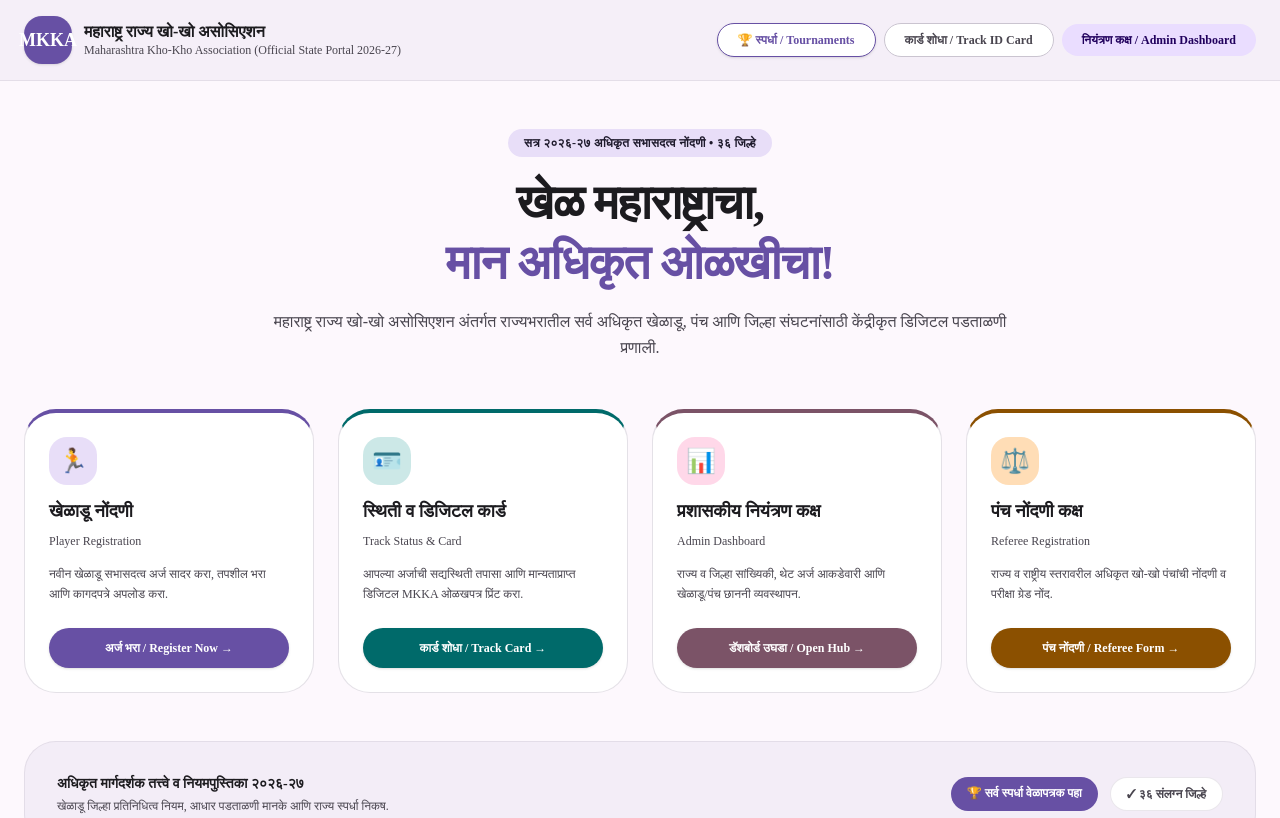
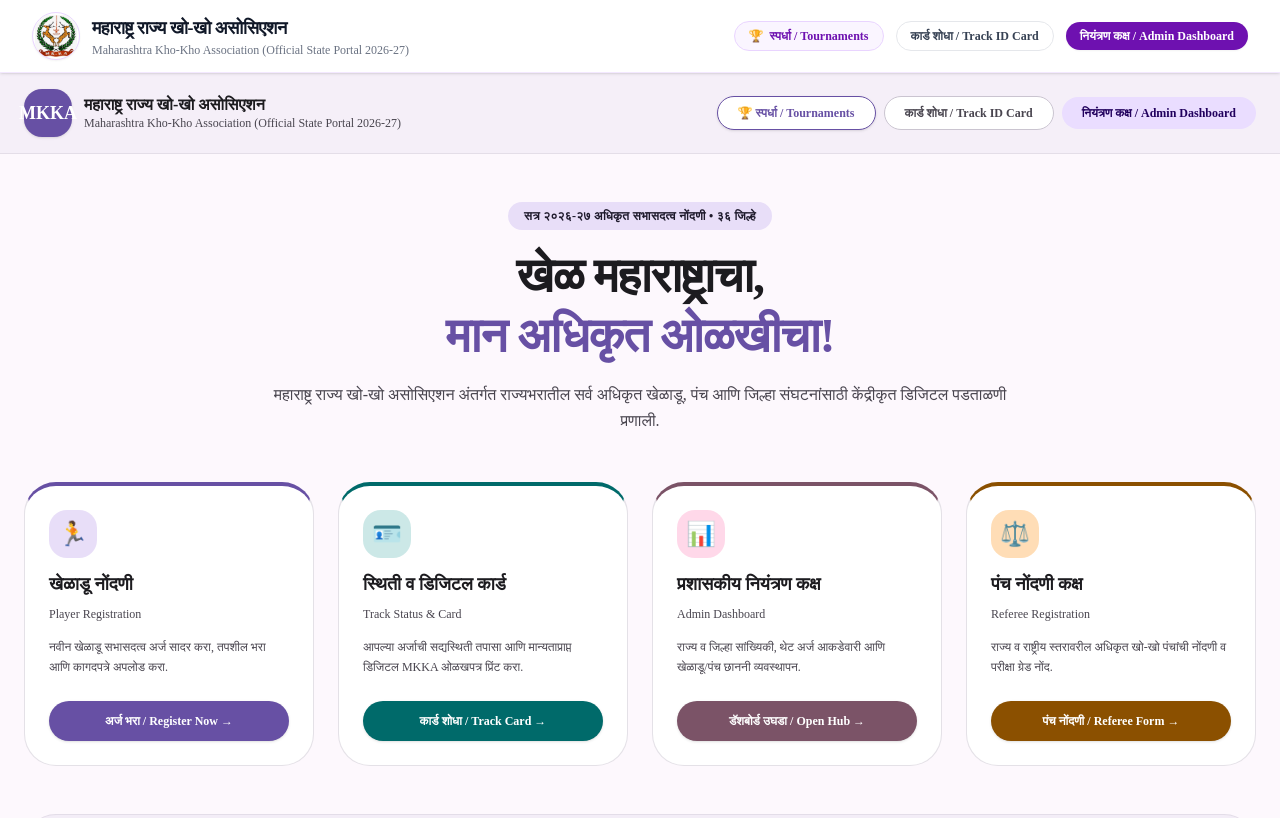
Before and after one commit to KshitijPilankar/mkka-portal, a Next.js app in the folder web/: page / in a window 1280 px wide. Shown: the top 818 px of the page. Built offline with nearby package versions, Linux system fonts and the light colour scheme.

Commit message:
feat: replace placeholder with official MKKA logo in layout navbar

```diff
--- a/web/src/app/layout.tsx
+++ b/web/src/app/layout.tsx
@@ -1,33 +1,83 @@
 import type { Metadata } from "next";
-import { Geist, Geist_Mono } from "next/font/google";
+import Image from "next/image";
+import Link from "next/link";
 import "./globals.css";
 
-const geistSans = Geist({
-  variable: "--font-geist-sans",
-  subsets: ["latin"],
-});
-
-const geistMono = Geist_Mono({
-  variable: "--font-geist-mono",
-  subsets: ["latin"],
-});
-
 export const metadata: Metadata = {
-  title: "Create Next App",
-  description: "Generated by create next app",
+  title: "महाराष्ट्र राज्य खो-खो असोसिएशन (MKKA)",
+  description: "Maharashtra Kho-Kho Association - Official State Portal 2026-27",
+  icons: {
+    icon: "/mkka-logo.png",
+  },
 };
 
-export default function RootLayout({ children }: LayoutProps<"/">) {
+export default function RootLayout({
+  children,
+}: Readonly<{
+  children: React.ReactNode;
+}>) {
   return (
-    <html
-      lang="en"
-      className={`${geistSans.variable} ${geistMono.variable} h-full antialiased`}
-    >
-      <body
-        className="min-h-full flex flex-col"
-        suppressHydrationWarning
-      >
-        {children}
+    <html lang="mr">
+      <body className="min-h-screen bg-[#FDF8FD] text-[#1C1B1F] antialiased selection:bg-purple-100 selection:text-purple-900">
+        {/* Top Official Header */}
+        <header className="sticky top-0 z-50 w-full border-b border-purple-100 bg-white/95 backdrop-blur-md shadow-sm">
+          <div className="mx-auto flex max-w-7xl items-center justify-between px-4 py-3 sm:px-6 lg:px-8">
+
+            {/* Left: Official Logo + Association Typography */}
+            <Link href="/" className="flex items-center gap-3 transition hover:opacity-90">
+              <div className="relative flex h-12 w-12 shrink-0 items-center justify-center overflow-hidden rounded-full border border-purple-200 bg-white shadow-xs">
+                <Image
+                  src="/mkka-logo.png"
+                  alt="महाराष्ट्र राज्य खो-खो असोसिएशन अधिकृत लोगो"
+                  width={48}
+                  height={48}
+                  className="h-full w-full object-contain p-0.5"
+                  priority
+                />
+              </div>
+              <div className="flex flex-col">
+                <span className="text-base font-bold tracking-tight text-gray-900 sm:text-lg">
+                  महाराष्ट्र राज्य खो-खो असोसिएशन
+                </span>
+                <span className="text-xs font-medium text-gray-500 sm:text-xs">
+                  Maharashtra Kho-Kho Association (Official State Portal 2026-27)
+                </span>
+              </div>
+            </Link>
+
+            {/* Right: Quick Action Navigation */}
+            <nav className="flex items-center gap-2 sm:gap-3">
+              <Link
+                href="/tournaments"
+                className="flex items-center gap-1.5 rounded-full border border-purple-200 bg-purple-50 px-3.5 py-1.5 text-xs font-semibold text-purple-800 transition hover:bg-purple-100 hover:shadow-xs"
+              >
+                <span>🏆</span>
+                <span>स्पर्धा / Tournaments</span>
+              </Link>
+              <Link
+                href="/track"
+                className="rounded-full border border-gray-200 bg-white px-3.5 py-1.5 text-xs font-semibold text-gray-700 transition hover:bg-gray-50 hover:text-purple-700"
+              >
+                कार्ड शोधा / Track ID Card
+              </Link>
+              <Link
+                href="/association/dashboard"
+                className="rounded-full bg-purple-800 px-3.5 py-1.5 text-xs font-semibold text-white shadow-xs transition hover:bg-purple-900"
+              >
+                नियंत्रण कक्ष / Admin Dashboard
+              </Link>
+            </nav>
+
+          </div>
+        </header>
+
+        {/* Main Page Content */}
+        <main>{children}</main>
+
+        {/* Official Footer */}
+        <footer className="mt-16 border-t border-purple-100 bg-white py-6 text-center text-xs text-gray-500">
+          <p>© 2026-2027 महाराष्ट्र राज्य खो-खो असोसिएशन (MKKA) • सर्व हक्क राखीव</p>
+        </footer>
       </body>
     </html>
   );
```
